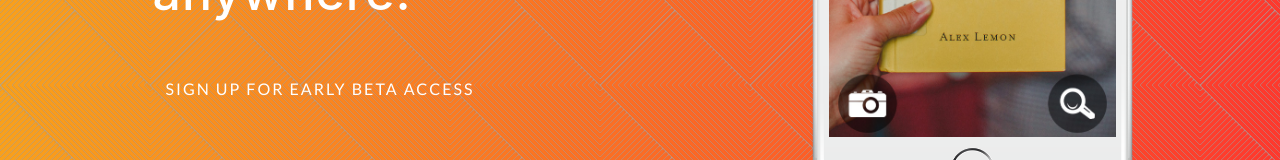
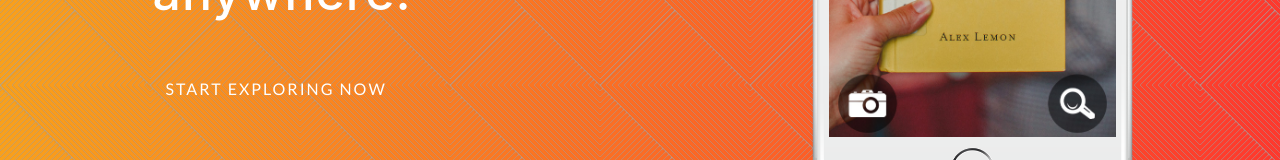
Before and after one commit to malhi3/Enlite-Landing-Page, a website with bundled scripts: page index.html in a window 1280 px wide. Shown: the part 515-675 px from the top of the page. Built offline with nearby package versions, Linux system fonts and the light colour scheme; a web font is replaced by a local one.

Commit message:
Changed button text

```diff
--- a/index.html
+++ b/index.html
@@ -60,7 +60,7 @@
           <div class="col-lg-7 my-auto">
             <div class="header-content mx-auto">
               <h1 class="mb-5">Enlite is a platform that enables affordable learning from anyone skilled, on-demand, anywhere.</h1>
-              <a href="#download" class="btn btn-outline btn-xl js-scroll-trigger">Sign up for early beta access</a>
+              <a href="#download" class="btn btn-outline btn-xl js-scroll-trigger">Start exploring now</a>
             </div>
           </div>
           <div class="col-lg-5 my-auto">
```
